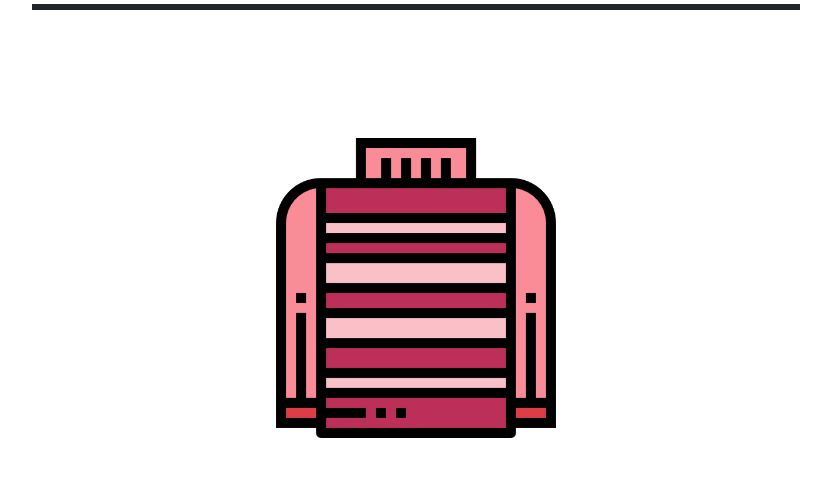
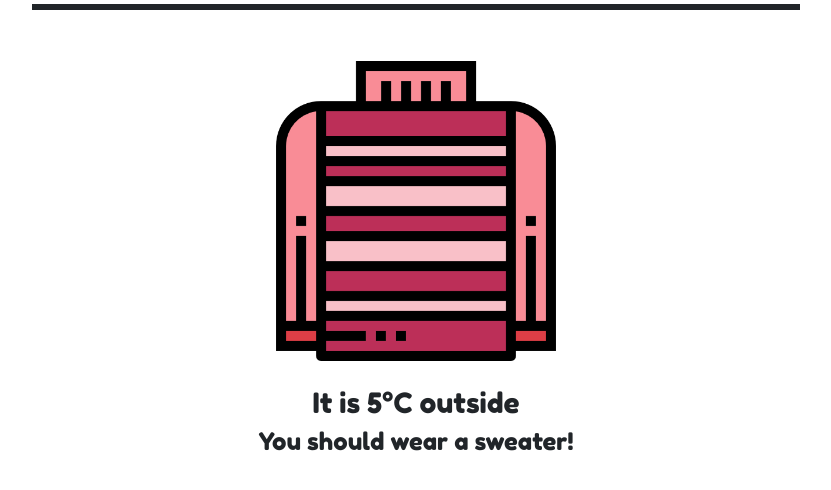
Before and after one commit to ar1mperez/WhateverWeatherServer, a website: page public/index.html in a window 1280 px wide. Shown: the part 100-590 px from the top of the page, without its empty margins (224-1055 px from the left). Drawn offline with nearby package versions, Linux system fonts and the light colour scheme; a web font is replaced by a local one.

Commit message:
Added text describing weather and clothing

```diff
--- a/public/index.html
+++ b/public/index.html
@@ -3,6 +3,7 @@
     <link rel="stylesheet" href="https://stackpath.bootstrapcdn.com/bootstrap/4.2.1/css/bootstrap.min.css" integrity="sha384-GJzZqFGwb1QTTN6wy59ffF1BuGJpLSa9DkKMp0DgiMDm4iYMj70gZWKYbI706tWS" crossorigin="anonymous">
     <link href="https://fonts.googleapis.com/css?family=Baloo+Thambi" rel="stylesheet">
     <link href="https://fonts.googleapis.com/css?family=Righteous" rel="stylesheet">
+    <link href="https://fonts.googleapis.com/css?family=Fredoka+One" rel="stylesheet">
     <link rel="stylesheet" type="text/css" href="/style.css">
   </head>
 
@@ -17,6 +18,12 @@
       <img src = "images/sweater.png" class="rounded mx-auto d-block embed-responsive-16by9 clothing-image"/>
     </div>
 
+    <div class = "weather-description text-center">
+      <h3>It is 5°C outside</h3>
+      <h4> You should wear a sweater! </h4>
+
+    </div>
+
 
   </body>
 
--- a/public/style.css
+++ b/public/style.css
@@ -8,13 +8,13 @@
   margin-left: 20%;
   margin-right: 20%;
   border: solid;
-  margin-bottom:5%;
+  margin-bottom:2%;
 }
 
 .weather-box{
   margin-left: 20%;
   margin-right: 20%;
-  padding-top: 5%;
+  padding-top: 2%;
   /*border: solid;*/
 
 }
@@ -25,3 +25,12 @@
     max-width: 300px;
     min-width: 100px;
 }
+
+.weather-description{
+  padding-top: 2%;
+  font-family: 'Fredoka One', cursive;
+  margin-left: 20%;
+  margin-right: 20%;
+
+
+}
```
